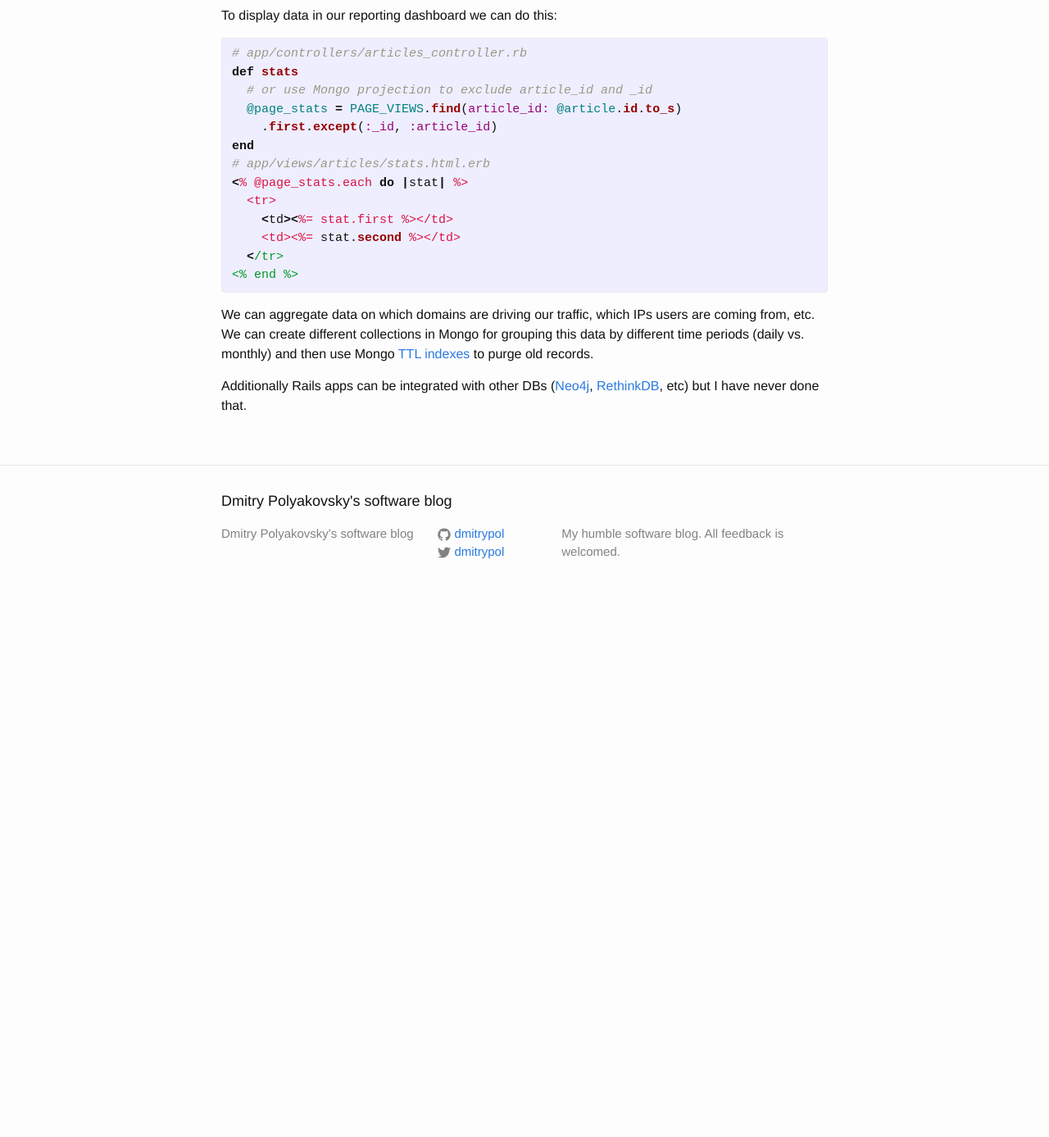
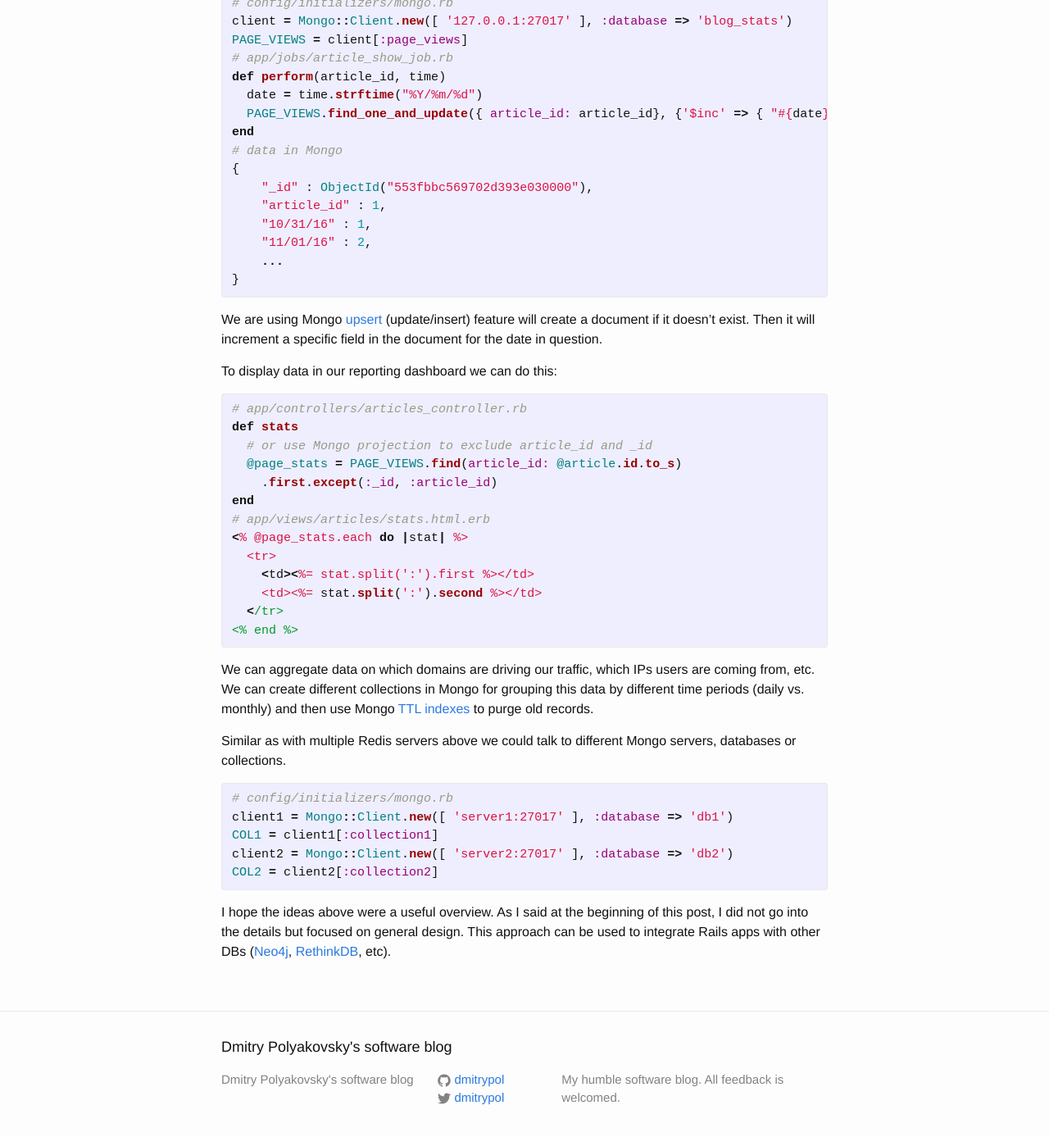
Before and after one commit to dmitrypol/dmitrypol.github.io, a Jekyll site: the page built from _posts/2016-11-01-rails-many-dbs.md, in a window 1280 px wide and 1400 px high, scrolled down 3350 px. Shown: the top 1387 px of the window at 82% size. Built offline with Jekyll 4.4.1, drawn with Linux system fonts in a browser that asks for light colours; nearby versions of some CDN libraries; comment, search, counter and statistics services are not loaded; before the commit the page ends 4095 px from its top, so only the background shows below that; some of the changed text lies outside the part shown.

Commit message:
updated post

```diff
--- a/_posts/2016-11-01-rails-many-dbs.md
+++ b/_posts/2016-11-01-rails-many-dbs.md
@@ -8,7 +8,7 @@
 
 The question I'd like to ask is why should we choose?  Why can't we use different databases w/in the same application for different purposes?  Obviously it introduces additional complexity into our code and ops infrastructure but it can be a tremendous benefit too.  We can use [MySQL](https://www.mysql.com/) as the main relational database but leverage [Redis](http://redis.io/) for caching and [MongoDB](https://www.mongodb.com/) for advanced data aggregation.
 
-Let's imagine we are building a blogging platform.  We will have UI where users can manage their profile, create articles, etc.  We also need a separate publishing server that can display millions of pages per day.  And we need a service to run various background processes, generate reports, aggregate page views, etc.
+Let's imagine we are building a blogging platform with [Ruby on Rails](http://rubyonrails.org/).  We will have UI where users can manage their profiles, create articles, etc.  We also need a separate publishing server that can display millions of pages per day.  And we need a service to run various background processes, generate reports, aggregate page views, etc.
 
 Disclaimer - this post will cover topics (caching, microservices, background jobs) that I already discussed in preivous articles.  But instead of going into details I want to focus on combining various approaches.
 
@@ -104,9 +104,30 @@
 ...
 {% endhighlight %}
 
+We do not need to limit ourselves to just one Redis server.  We could use one for caching, another for background jobs and third for data storage.  We could even implement application level data sharding.
+
+{% highlight ruby %}
+# config/initializers/redis.rb
+REDIS1 = Redis.new(host: 'server1', port: 6379, db: 0)
+REDIS2 = Redis.new(host: 'server2', port: 6379, db: 0)
+...
+# app/services/redis_shard.rb
+class RedisShard
+  def initialize
+  end
+  def perform
+    shard_numer = X # some code here to
+    # => get the Redis connection to the right shard
+    redis = "REDIS#{shard_nubmer}".constantize
+    redis.set ...
+  end
+end
+{% endhighlight %}
+
+
 ### MongoDB
 
-Ability to have flexible schema and aggregate data in one document is a useful tool.  And with Mongo (unlike Redis) we can query by values.  Our `ArticleShowJob` can push data using Mongo Ruby [driver](http://api.mongodb.com/ruby/current/) into Mongo `page_views` collection:
+Ability to have flexible schema and aggregate data in one document is a useful tool.  And with Mongo (unlike Redis) we can query by values.  Our `ArticleShowJob` can push data using Mongo Ruby [driver](http://api.mongodb.com/ruby/current/) into Mongo `page_views` collection (we are NOT using an ORM like Mongoid).
 
 {% highlight ruby %}
 # config/initializers/mongo.rb
@@ -140,13 +161,22 @@
 # app/views/articles/stats.html.erb
 <% @page_stats.each do |stat| %>
   <tr>
-    <td><%= stat.first %></td>
-    <td><%= stat.second %></td>
+    <td><%= stat.split(':').first %></td>
+    <td><%= stat.split(':').second %></td>
   </tr>
 <% end %>
 {% endhighlight %}
 
-
 We can aggregate data on which domains are driving our traffic, which IPs users are coming from, etc.  We can create different collections in Mongo for grouping this data by different time periods (daily vs. monthly) and then use Mongo [TTL indexes](https://docs.mongodb.com/v3.2/core/index-ttl/) to purge old records.
 
-Additionally Rails apps can be integrated with other DBs ([Neo4j](https://neo4j.com/), [RethinkDB](https://www.rethinkdb.com/), etc) but I have never done that.
+Similar as with multiple Redis servers above we could talk to different Mongo servers, databases or collections.
+
+{% highlight ruby %}
+# config/initializers/mongo.rb
+client1 = Mongo::Client.new([ 'server1:27017' ], :database => 'db1')
+COL1 = client1[:collection1]
+client2 = Mongo::Client.new([ 'server2:27017' ], :database => 'db2')
+COL2 = client2[:collection2]
+{% endhighlight %}
+
+I hope the ideas above were a useful overview.  As I said at the beginning of this post, I did not go into the details but focused on general design.  This approach can be used to integrate Rails apps with other DBs ([Neo4j](https://neo4j.com/), [RethinkDB](https://www.rethinkdb.com/), etc).
```
